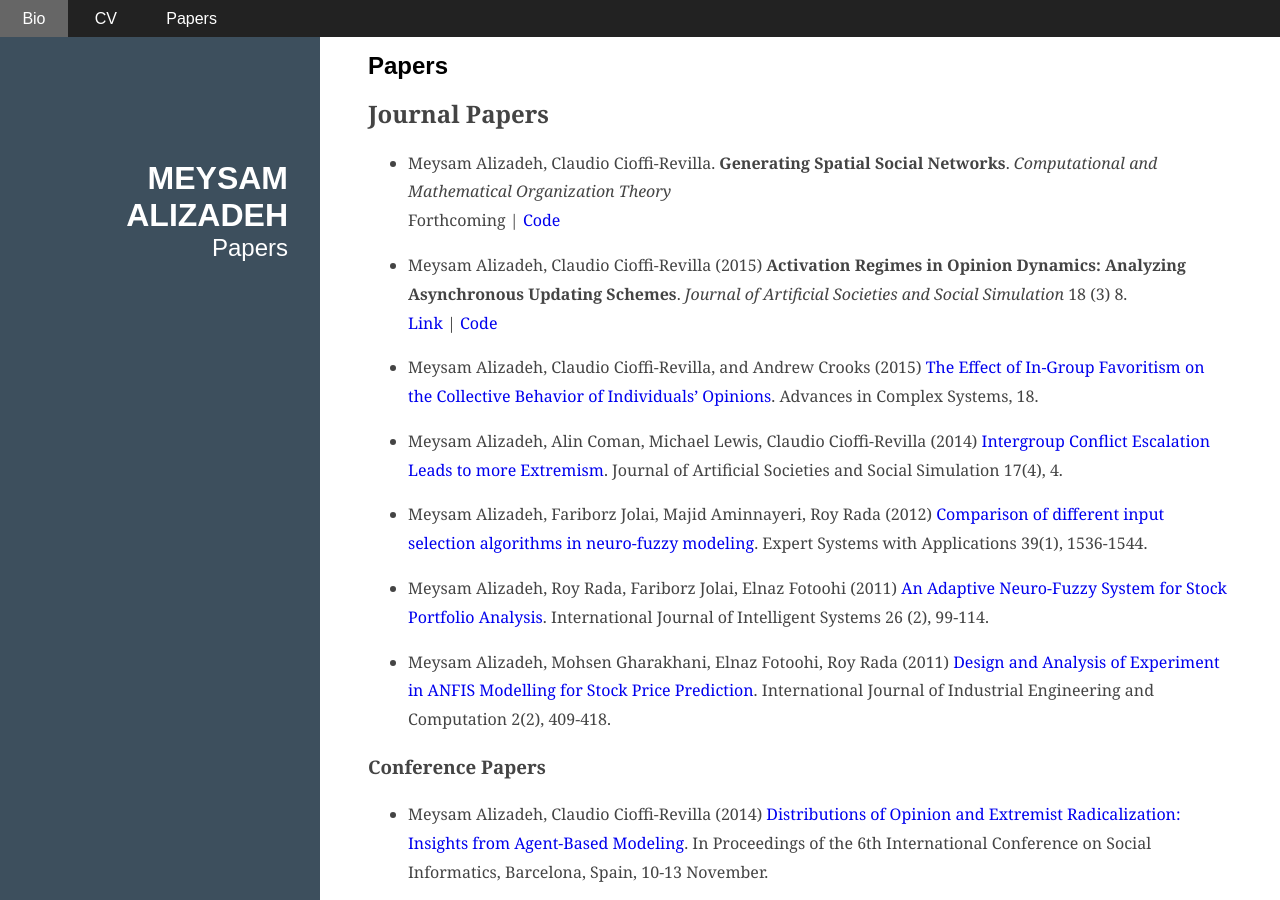
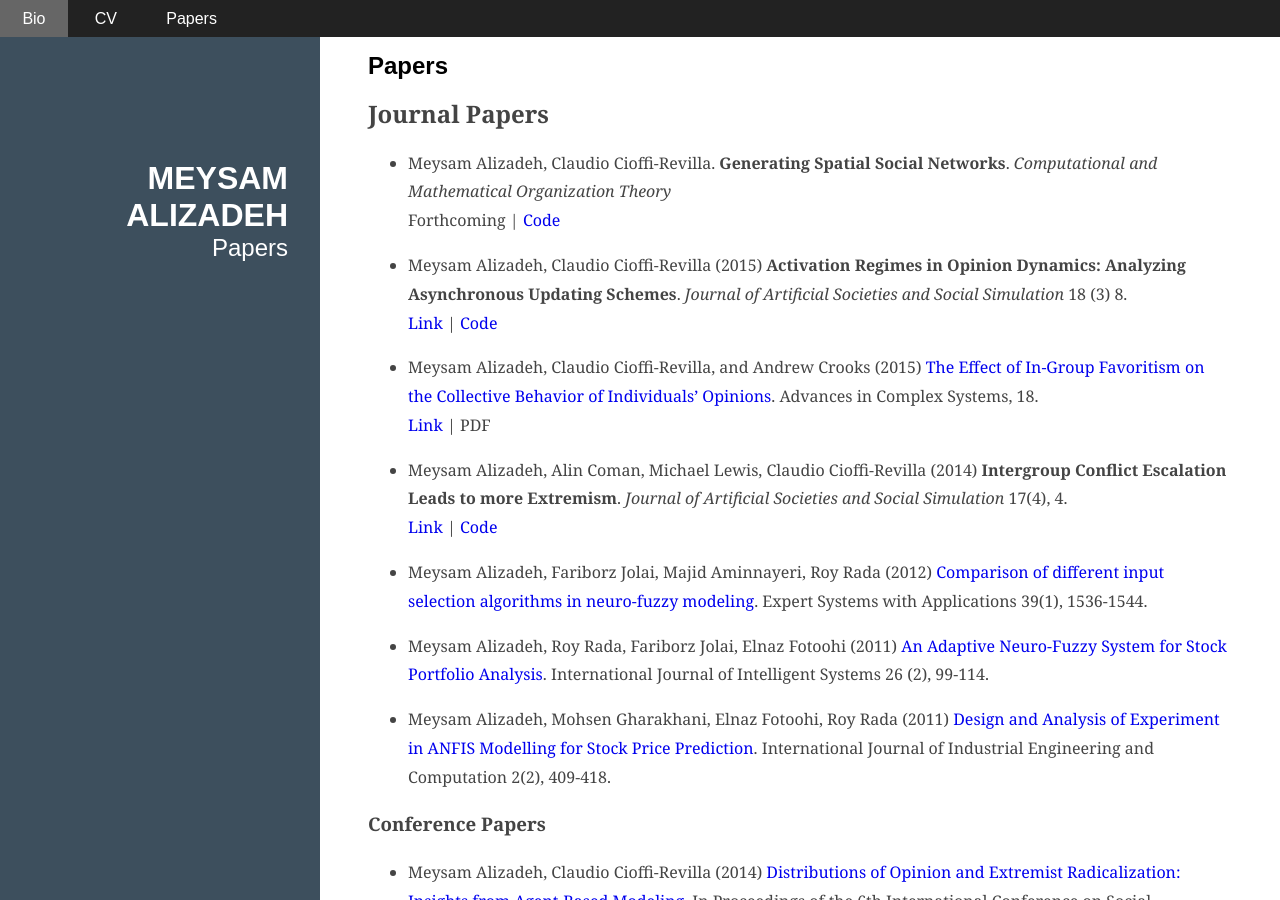
Before and after one commit to malizad/malizad.github.io, a Jekyll site: the page built from papers.md, in a window 1280 px wide and 900 px high. Built offline with Jekyll 4.4.1, drawn with Linux system fonts in a browser that asks for light colours.

Commit message:
Update papers.md

```diff
--- a/papers.md
+++ b/papers.md
@@ -12,8 +12,10 @@ title: Papers
 [Link](http://jasss.soc.surrey.ac.uk/18/3/8.html) | [Code](https://github.com/malizad/ActivationRegimes_ABM)
 
 - Meysam Alizadeh, Claudio Cioffi-Revilla, and Andrew Crooks (2015) [The Effect of In-Group Favoritism on the Collective Behavior of Individuals’ Opinions](http://www.worldscientific.com/doi/abs/10.1142/S0219525915500022). Advances in Complex Systems, 18.
+[Link](http://jasss.soc.surrey.ac.uk/17/4/4.html) | PDF
 
-- Meysam Alizadeh, Alin Coman, Michael Lewis, Claudio Cioffi-Revilla (2014) [Intergroup Conflict Escalation Leads to more Extremism](http://jasss.soc.surrey.ac.uk/17/4/4.html). Journal of Artificial Societies and Social Simulation 17(4), 4.
+- Meysam Alizadeh, Alin Coman, Michael Lewis, Claudio Cioffi-Revilla (2014) **Intergroup Conflict Escalation Leads to more Extremism**. *Journal of Artificial Societies and Social Simulation* 17(4), 4.
+[Link](http://jasss.soc.surrey.ac.uk/17/4/4.html) | [Code](https://github.com/malizad/InterGroup_Conflict_Opinion_ABM)
 
 - Meysam Alizadeh, Fariborz Jolai, Majid Aminnayeri, Roy Rada (2012) [Comparison of different input selection algorithms in neuro-fuzzy modeling](http://www.sciencedirect.com/science/article/pii/S0957417411011602). Expert Systems with Applications 39(1), 1536-1544.
 
```
